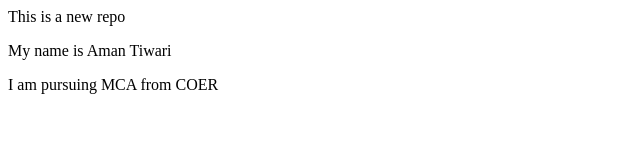
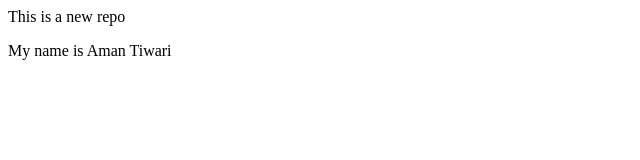
Before and after one commit to spacetimeandstars/localrepo, a plain HTML site: page index.html in a window 1280 px wide. Shown: the whole page, without its empty margins (0-640 px from the left). Drawn offline with Linux system fonts and the light colour scheme.

```diff
--- a/index.html
+++ b/index.html
@@ -1,3 +1,2 @@
 <p>This is a new repo</p>
 <p>My name is Aman Tiwari</p>
-<p>I am pursuing MCA from COER</p>
```
